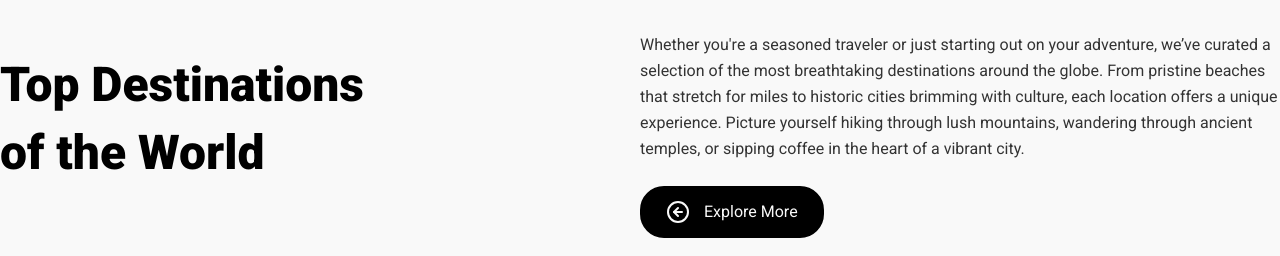
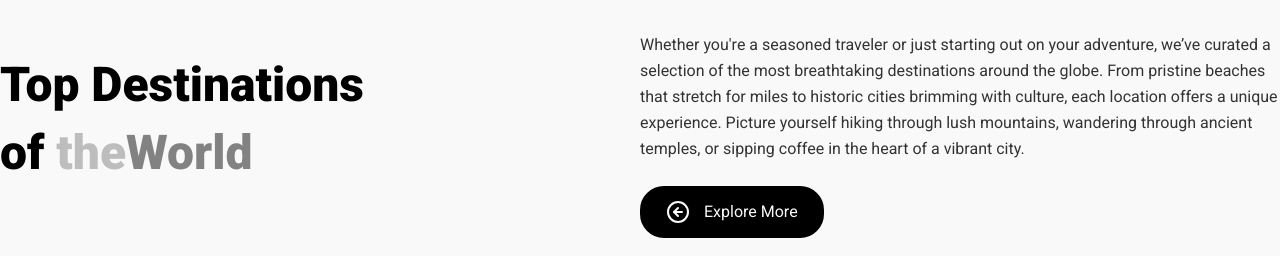
Before and after one commit to damar-glh/wanderlust, a website: page dist/Home.html in a window 1280 px wide. Shown: the part 840-1096 px from the top of the page. Drawn offline with Linux system fonts and the light colour scheme.

Commit message:
feat: icon for website page

```diff
--- a/dist/Home.html
+++ b/dist/Home.html
@@ -3,14 +3,12 @@
     <meta charset="UTF-8">
     <meta http-equiv="X-UA-Compatible" content="IE=edge">
     <meta name="viewport" content="width=device-width, initial-scale=1.0">
-
     <meta name="description"
           content="Wanderlust - Explore the best travel destinations around the world. Discover top travel spots, exciting adventures, and unforgettable experiences.">
     <meta name="keywords" content="travel, destinations, adventure, tourism, exploration, Wanderlust">
     <meta name="author" content="Damar Galih">
-
+    <link rel="icon" type="image/png" sizes="32x32" href="assets/favicon.png">
     <title>Wanderlust | Explore the Best Travel Destinations</title>
-
     <link rel="stylesheet" href="css/styles.css">
     <link rel="stylesheet" href="css/app.css">
     <link href="https://fonts.googleapis.com/css2?family=Roboto:wght@100;300;400;500;700;900&display=swap"
@@ -128,7 +126,7 @@
     <div class="container mx-auto flex flex-col lg:flex-row justify-between items-center mb-10">
         <div class="w-full flex flex-col justify-center lg:justify-start gap-5">
             <h2 class="text-4xl md:text-5xl font-black text-center lg:text-left">Top Destinations</h2>
-            <p class="text-4xl md:text-5xl font-black text-center lg:text-left">of the World</p>
+            <p class="text-4xl md:text-5xl font-black text-center lg:text-left">of <strong class="text-color-pallet-quaternary">the</strong><strong class="text-color-pallet-quinary">World</strong></p>
         </div>
         <div class="w-full text-center px-6 md:px-0 lg:text-right space-y-6 mt-8">
             <p class="text-color-pallet-septenary lg:text-left text-base leading-relaxed">
```
Also changed, not shown: dist/assets/favicon.png (added).
